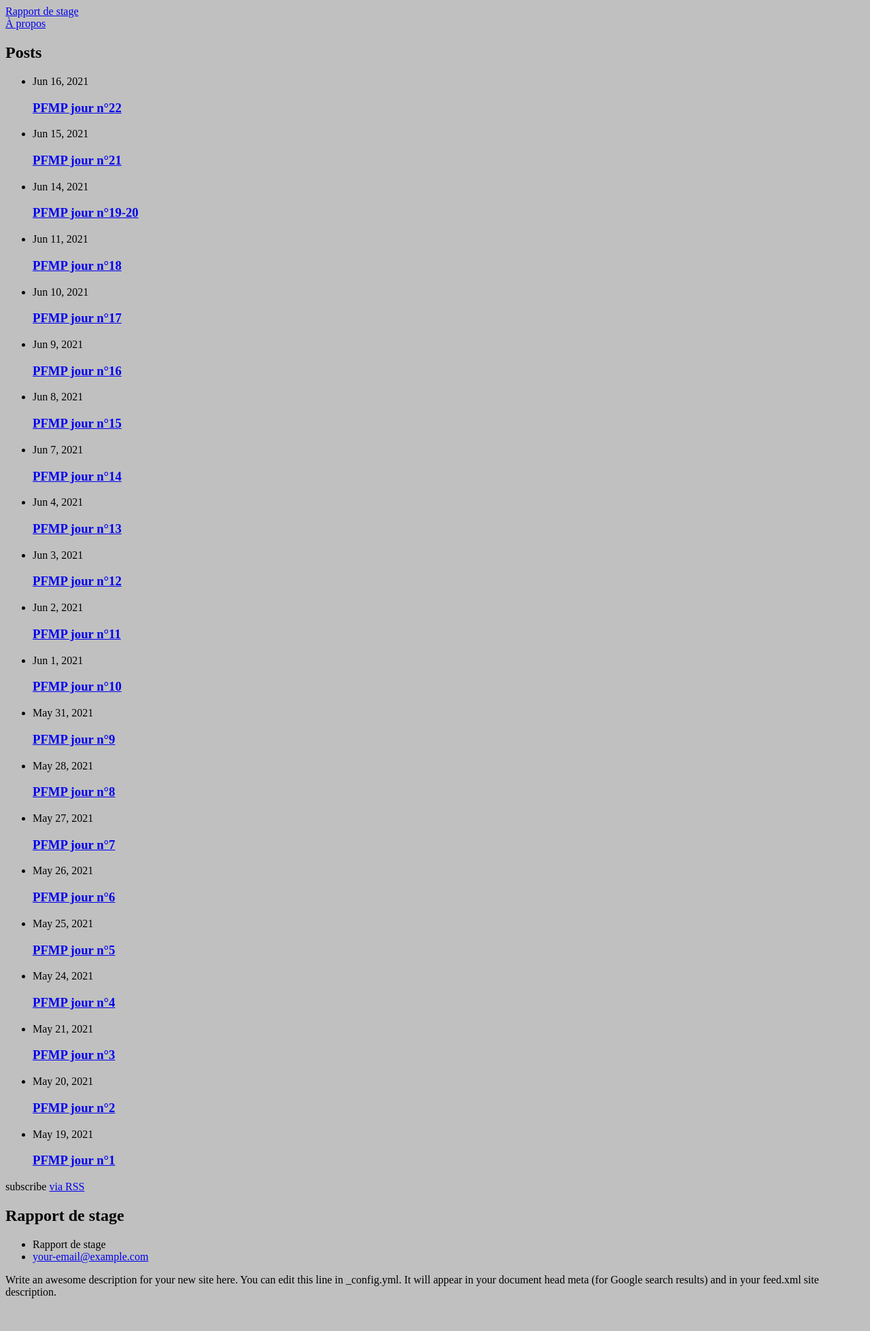
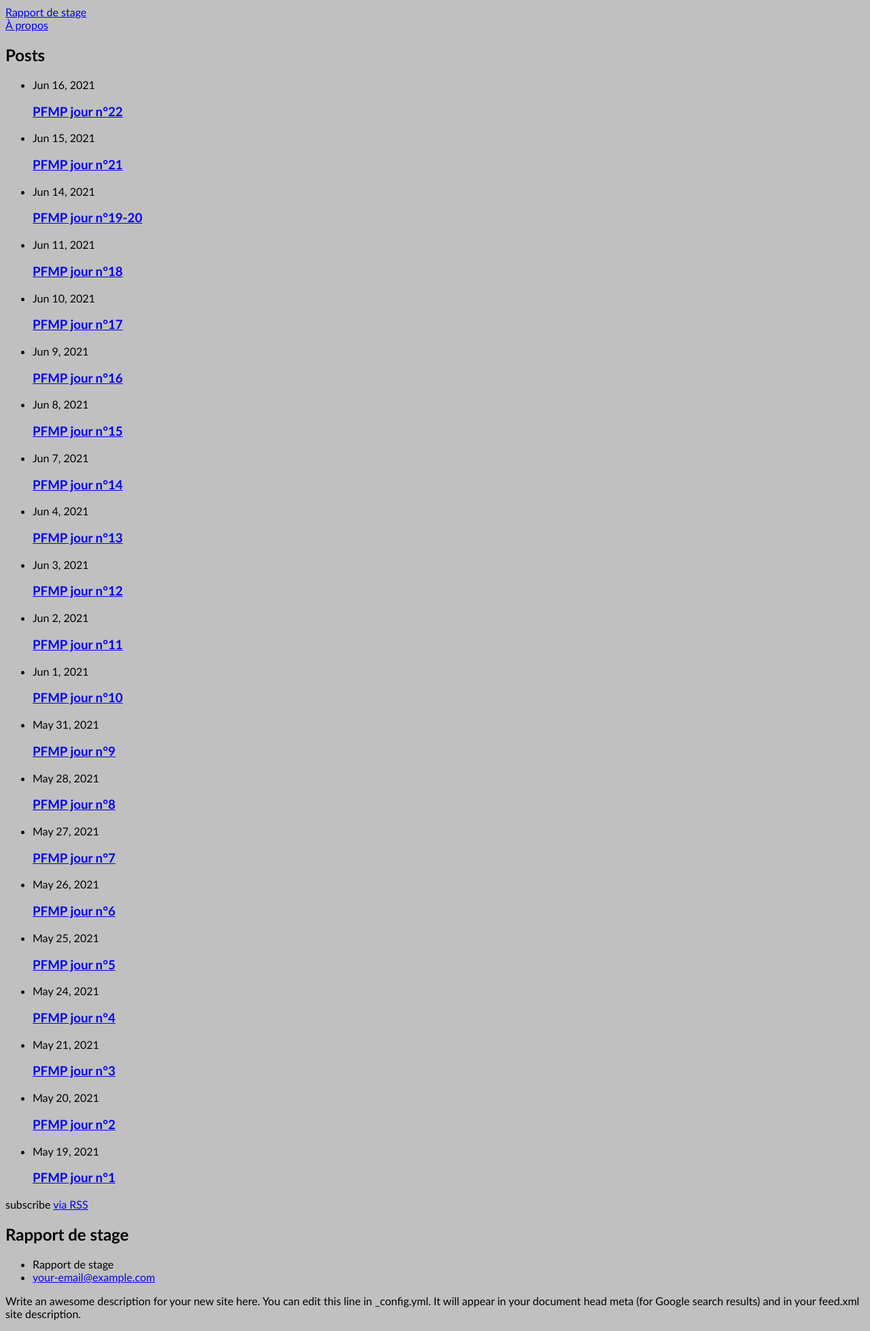
Before and after one commit to Corentin69008/Corentin69008.github.io, a Jekyll site: the page built from index.markdown, in a window 1280 px wide. Shown: the whole page at 68% size. Built offline with Jekyll 4.4.1, drawn with Linux system fonts in a browser that asks for light colours; before the commit the page ends 1926 px from its top, so only the background shows below that.

Commit message:
mise a jour

```diff
--- a/assets/main.css
+++ b/assets/main.css
@@ -6,5 +6,5 @@ html{
 }
 
 body{
-  font-family: cursive;
+  font-family: Gill Sans, sans-serif;
 }
```
